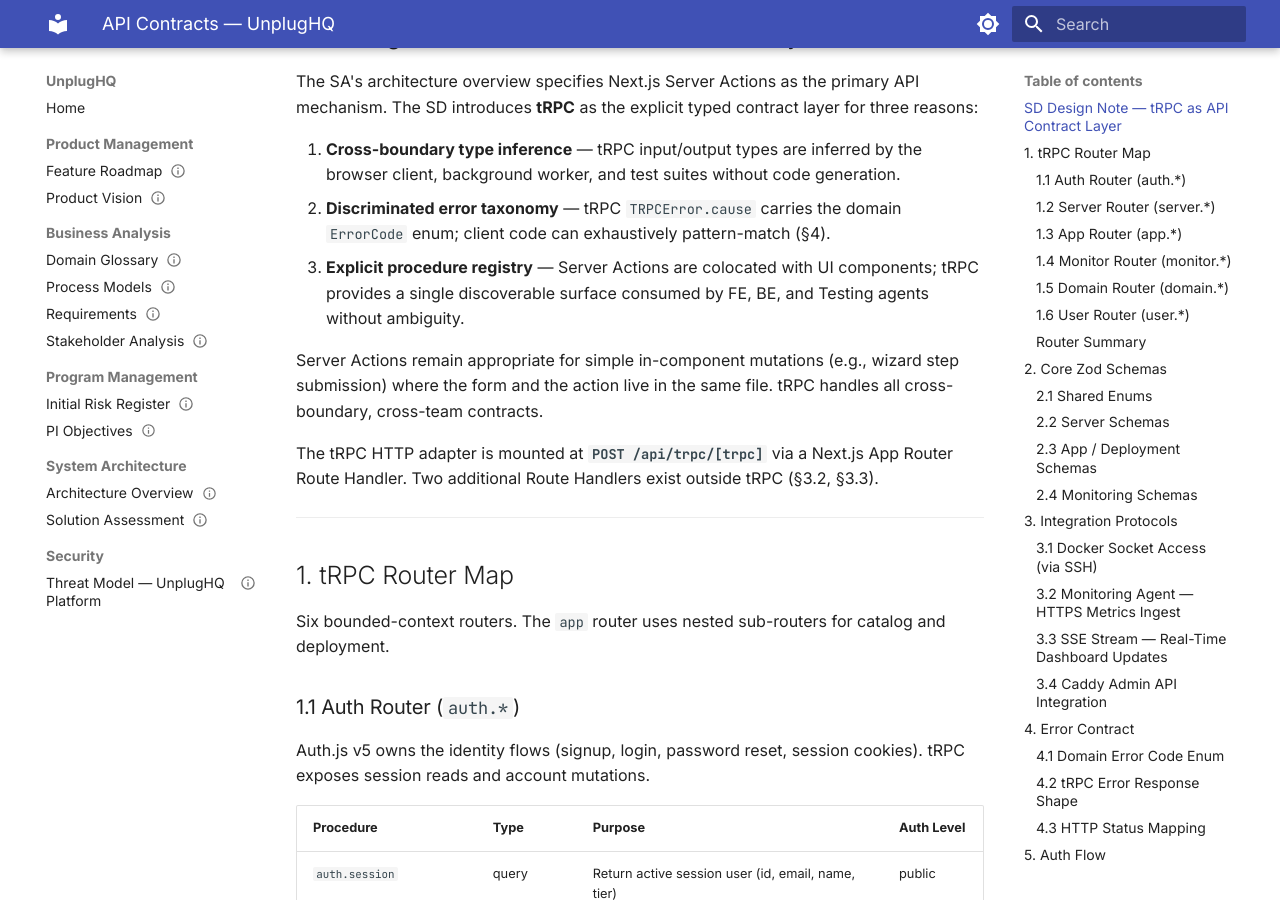
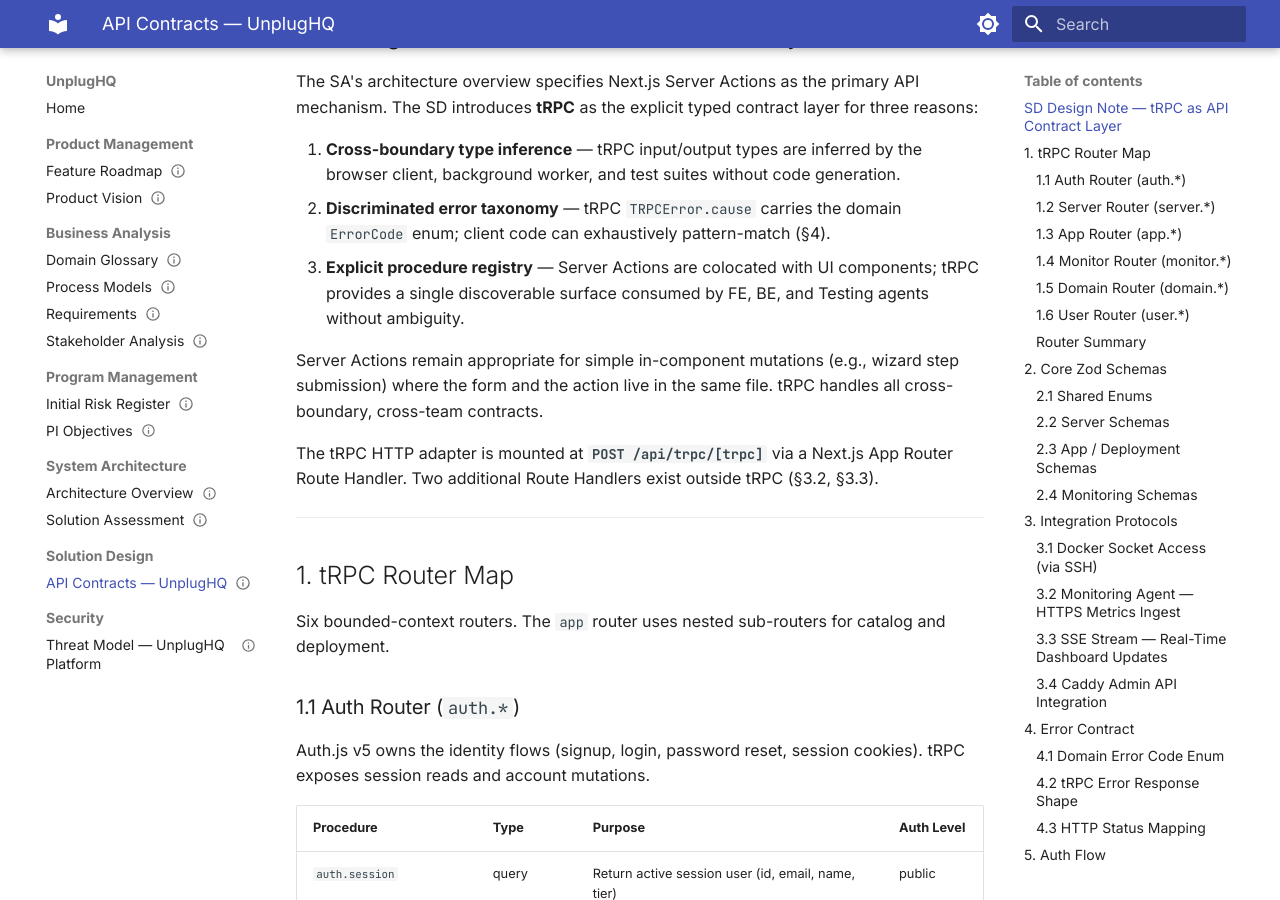
Before and after one commit to sjefsharp/unplughq, an MkDocs documentation site: the page built from docs/api-contracts.md, in a window 1280 px wide and 900 px high, scrolled down 320 px. Built offline with MkDocs 1.6.1 and Material for MkDocs 9.7.7, drawn with Linux system fonts in a browser that asks for light colours.

Commit message:
docs(nav): regenerate categorized navigation

```diff
--- a/mkdocs.yml
+++ b/mkdocs.yml
@@ -68,5 +68,7 @@
 - System Architecture:
     - Architecture Overview: architecture-overview.md
     - Solution Assessment: solution-assessment.md
+- Solution Design:
+    - API Contracts — UnplugHQ: api-contracts.md
 - Security:
     - Threat Model — UnplugHQ Platform: threat-model.md
```
